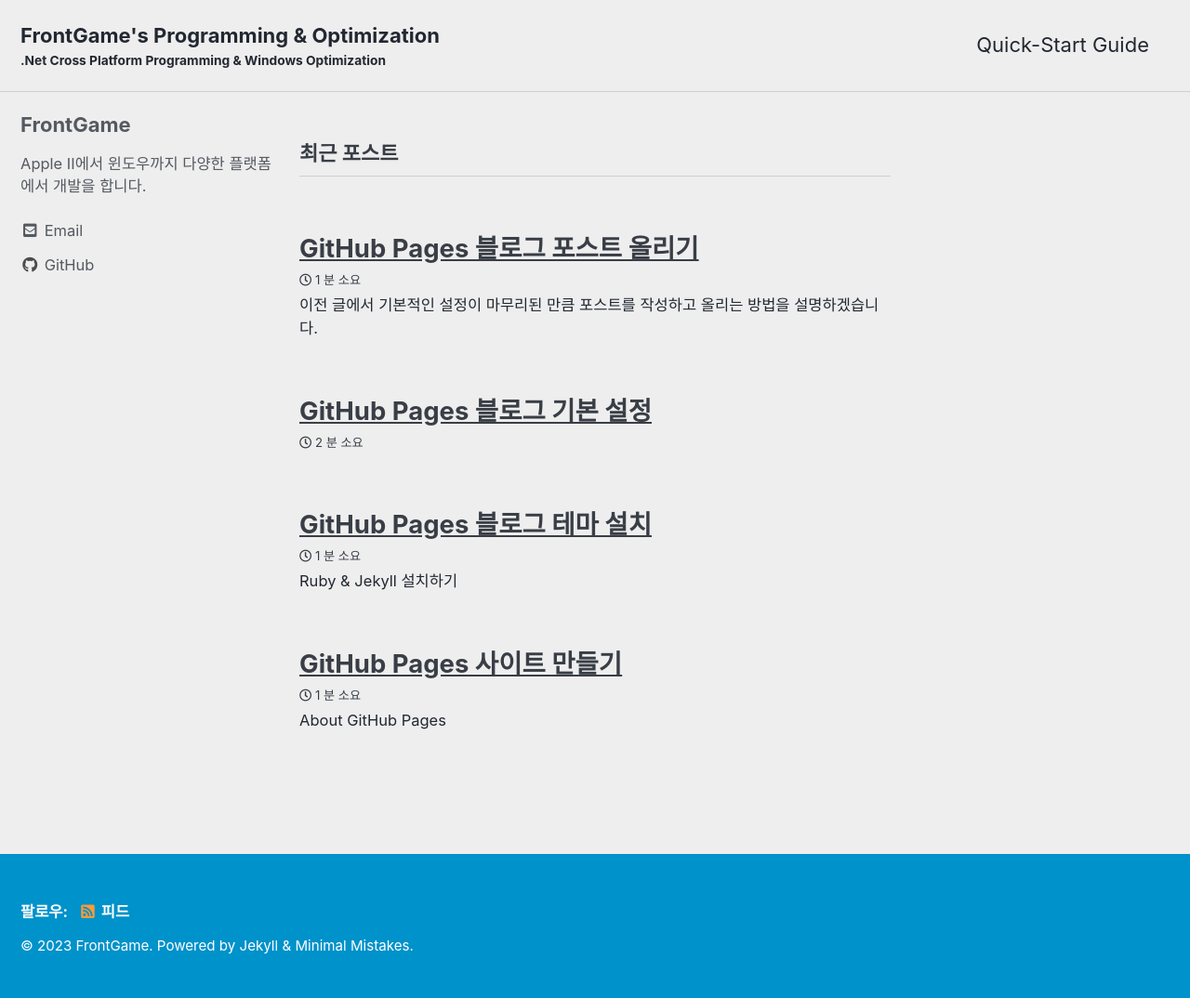
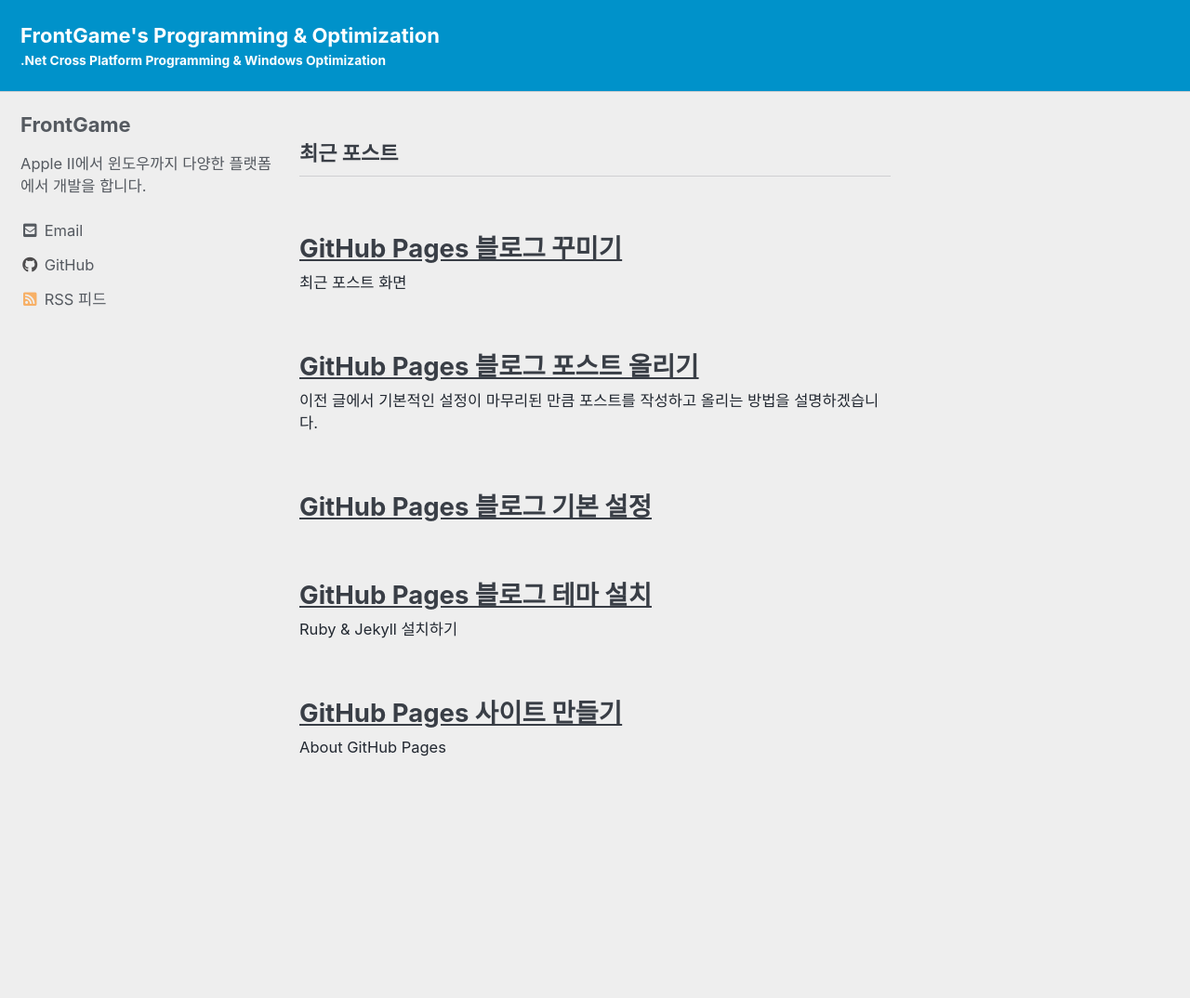
Before and after one commit to frontgamevb/frontgamevb.github.io, a Jekyll site: the page built from index.html, in a window 1280 px wide. Shown: the whole page at 93% size. Built offline with Jekyll 4.4.1, drawn with Linux system fonts in a browser that asks for light colours; cached includes are drawn as plain includes; the list of posts is cut into pages by our own code; after the commit the page ends 900 px from its top, so only the background shows below that; some of the changed lines change nothing that is shown.

Commit message:
2023-03-22 Edit recent posts page design

````diff
--- /dev/null
+++ b/GitHub/GitHub-Pages/_posts/2023-03-22-github-pages-blog-tunning.md
@@ -0,0 +1,114 @@
+---
+title: "GitHub Pages 블로그 꾸미기"
+date: "2023-03-22 15:09:00 +0900"
+# last_modified_at: "2023-03-22 12:16:00 +0900"
+tags: [github, github-pages, jekyll, minimal-mistakes]
+---
+## 최근 포스트 화면
+
+![GitHub Pages 최근 포스트](/assets/images/github-pages-recent-posts.png)
+
+포스트를 몇 개 올린 후 홈페이지를 확인하면 위와 같은 결과를 확인할 수 있습니다.
+
+위의 화면을 더 효율적으로 꾸며보겠습니다.
+
+### `Quick-Start Guide` 삭제
+
+맨위 우측 공간은 `_data/navigation.yml` 파일에 있는 링크들을 보여줍니다. 아래처럼 코멘트 처리를 하거나 삭제합니다.
+
+```yml
+# main links
+main:
+  # - title: "Quick-Start Guide"
+  #   url: https://mmistakes.github.io/minimal-mistakes/docs/quick-start-guide/
+```
+
+### Footer 삭제
+
+아래쪽 Footer는 RSS를 구독할 수 있는 링크를 제외하면 자리만 차지하고 있습니다. RSS 피드는 왼쪽 사이드바의 링크 목록으로 옮기고 Footer를 삭제합니다.
+
+왼쪽 사이드바의 링크 목록은 [GitHub Pages 블로그 기본 설정](http://localhost:4000/github/github-pages/github-pages-blog-config/#site-author) 글에서 다뤘던 글을 참고하여 `_config.yml` 파일 `author`의 `links`에 RSS 피드 링크를 추가하면 됩니다.
+
+```yml
+  links:
+    - label: "RSS 피드"
+      icon: "fas fa-fw fa-rss-square"
+      url: "/feed.xml"
+```
+
+Footer를 제거하기 위해서는 `_layouts` 폴더의 `default.html` 파일을 수정해야 합니다. 아래와 같이 Footer를 출력하는 부분을 코멘트 처리합니다.
+
+```html
+    <!--
+    <div id="footer" class="page__footer">
+      <footer>
+        { % include footer/custom.html % }
+        { % include_cached footer.html % }
+      </footer>
+    </div>
+    -->
+```
+주의할 점은 Liquid 템플릿 언어의 시작을 나타내는 기호는 코멘트 내에 포함되어 있어도 번역이 되기 때문에 위와 같이 `{ %`, `% }` 식으로 사이에 공백을 넣어 Liquid 템플릿 언어로 인식되지 않게 해야 합니다.
+
+### 타이틀바 색 Footer 색으로 변경
+
+`_sass/minimal-mistakes/skins` 폴더에는 `_config.yml` 파일의 `minimal_mistakes_skin`에 설정한 스킨이 있습니다. 이 글에서는 `_air.scss`를 선택하였기 때문에 `_air.scss` 파일을 수정합니다. 다른 스킨을 설정하였다면 스킨에 해당하는 파일을 수정하면 됩니다.
+
+```css
+/* Colors */
+$background-color: #eeeeee !default;
+$text-color: #222831 !default;
+$muted-text-color: #393e46 !default;
+$primary-color: #0092ca !default;
+$border-color: mix(#fff, #393e46, 75%) !default;
+$footer-background-color: $primary-color !default;
+$link-color: #393e46 !default;
+$masthead-text-color: #fff !default; // 추가
+$masthead-link-color: $masthead-text-color !default; // 수정
+$masthead-link-color-hover: mix($masthead-text-color, $footer-background-color, 85%) !default; // 수정
+$navicon-link-color-hover: mix(#fff, $text-color, 80%) !default;
+
+.page__footer {
+  color: #fff !important; // override
+}
+
+.page__footer-follow .social-icons .svg-inline--fa {
+  color: inherit;
+}
+
+// 추가
+.masthead {
+  background-color: $footer-background-color;
+
+  nav {
+    background-color: transparent;
+  }
+}
+```
+코드 중 코멘트로 추가 또는 수정이라고 표시 되어있는 줄만 자신의 스킨에 추가, 수정하면 됩니다.
+
+여기서 주의할 점은 `$masthead-text-color`의 색상은 아래 `.page__footer`의 `color`와 동일하게 설정해야 한다는 것입니다.
+
+### `x분 소요` 삭제
+
+포스트 밑에 `X분 소요`라고 해당 포스트 별로 글을 읽는데 걸리는 시간을 대략적으로 보여주는데 이게 유용한 경우는 거의 없기 때문에 삭제합니다.
+
+`_config.yml` 파일 맨 아래에 있는 `read_time`의 값을 코멘트 처리하면 됩니다.
+
+```yml
+defaults:
+  # _posts
+  - scope:
+      path: ""
+      type: posts
+    values:
+      layout: single
+      author_profile: true
+      read_time: # true
+```
+
+## 최근 포스트 수정 화면
+
+![GitHub Pages 최근 포스트 수정](/assets/images/github-pages-blog-home-edited.png)
+
+이제 최근 포스트 화면이 더 깔끔해 졌습니다.
--- a/_config.yml
+++ b/_config.yml
@@ -128,6 +128,9 @@
     - label: "Instagram"
       icon: "fab fa-fw fa-instagram"
       # url: "https://instagram.com/"
+    - label: "RSS 피드"
+      icon: "fas fa-fw fa-rss-square"
+      url: "/feed.xml"
 
 # Site Footer
 footer:
@@ -286,7 +289,7 @@
     values:
       layout: single
       author_profile: true
-      read_time: true
+      read_time: # true
       comments: # true
       share: true
       related: true
--- a/_data/navigation.yml
+++ b/_data/navigation.yml
@@ -1,7 +1,5 @@
 # main links
 main:
-  - title: "Quick-Start Guide"
-    url: https://mmistakes.github.io/minimal-mistakes/docs/quick-start-guide/
   # - title: "About"
   #   url: https://mmistakes.github.io/minimal-mistakes/about/
   # - title: "Sample Posts"
--- a/_layouts/default.html
+++ b/_layouts/default.html
@@ -28,12 +28,14 @@
       </div>
     {% endif %}
 
+    <!--
     <div id="footer" class="page__footer">
       <footer>
-        {% include footer/custom.html %}
-        {% include_cached footer.html %}
+        { % include footer/custom.html % }
+        { % include_cached footer.html % }
       </footer>
     </div>
+    -->
 
     {% include scripts.html %}
 
--- a/_sass/minimal-mistakes/skins/_air.scss
+++ b/_sass/minimal-mistakes/skins/_air.scss
@@ -10,8 +10,9 @@
 $border-color: mix(#fff, #393e46, 75%) !default;
 $footer-background-color: $primary-color !default;
 $link-color: #393e46 !default;
-$masthead-link-color: $text-color !default;
-$masthead-link-color-hover: $text-color !default;
+$masthead-text-color: #fff !default; // 추가
+$masthead-link-color: $masthead-text-color !default; // 수정
+$masthead-link-color-hover: mix($masthead-text-color, $footer-background-color, 85%) !default; // 수정
 $navicon-link-color-hover: mix(#fff, $text-color, 80%) !default;
 
 .page__footer {
@@ -21,3 +22,12 @@
 .page__footer-follow .social-icons .svg-inline--fa {
   color: inherit;
 }
+
+// 추가
+.masthead {
+  background-color: $footer-background-color;
+
+  nav {
+    background-color: transparent;
+  }
+}
````
Also changed, not shown: assets/images/github-pages-blog-home-edited.png (added), assets/images/github-pages-recent-posts.png (added).
